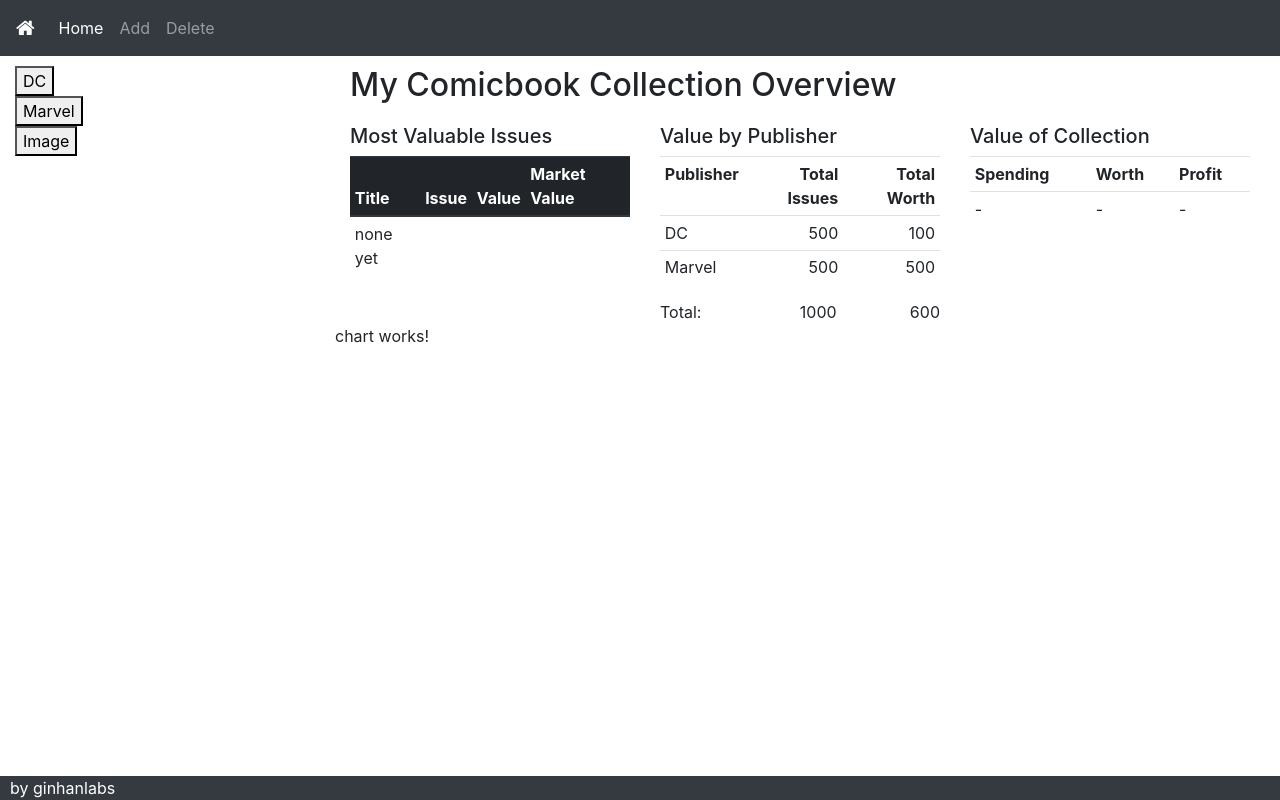
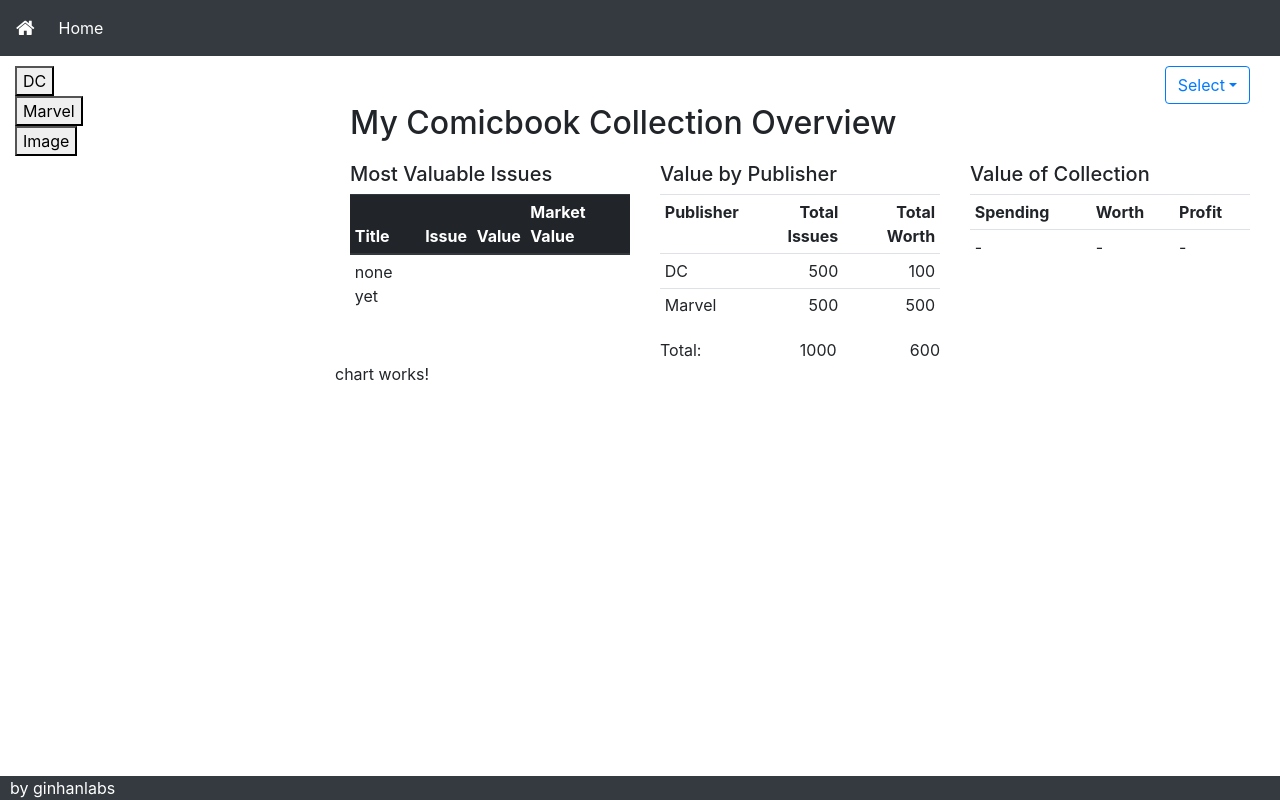
Before and after one commit to ginhanlabs/bookInvTS, an Angular app: page / in a window 1280 px wide. Built offline with nearby package versions, Linux system fonts and the light colour scheme.

Commit message:
added action dropdown

```diff
--- a/src/app/app.module.ts
+++ b/src/app/app.module.ts
@@ -16,6 +16,7 @@ import { ValueOfCollectionComponent } from './main-content/content-tabs/value-of
 import { DetailsComponent } from './main-content/content-tabs/details/details.component';
 import { ChartComponent } from './main-content/content-tabs/chart/chart.component';
 import { AppRoutingModule } from './app.routing.module';
+import { ActionMenuComponent } from './shared/action-menu/action-menu.component';
 
 @NgModule({
   declarations: [
@@ -30,6 +31,7 @@ import { AppRoutingModule } from './app.routing.module';
     ValueOfCollectionComponent,
     DetailsComponent,
     ChartComponent,
+    ActionMenuComponent,
   ],
   imports: [
     BrowserModule,
--- a/src/app/app.routing.module.ts
+++ b/src/app/app.routing.module.ts
@@ -7,12 +7,16 @@ import { DashboardComponent } from './main-content/content-tabs/dashboard.compon
 
 const appRoutes: Routes = [
     { path: '', component: DashboardComponent },
-    { path: 'details/:id', component: DetailsComponent}
+    { path: 'details/:title', component: DetailsComponent}
+    //TODO: figure out how to reload url with new params
+   //  runGuardsAndResolvers : paramsOrQueryParamsChange
 ]
 
 @NgModule({
     imports: [
-        RouterModule.forRoot(appRoutes)
+        RouterModule.forRoot(appRoutes, {
+            onSameUrlNavigation: 'reload'
+          })
     ],
     exports: [RouterModule]
 })
--- a/src/app/main-content/content-tabs/dashboard.component.html
+++ b/src/app/main-content/content-tabs/dashboard.component.html
@@ -1,4 +1,5 @@
 <div class="container-fluid">
+  <app-action-menu></app-action-menu>
   <div class="row">
       <div class="col-md-12">
         <h2>{{ pageTitle }}</h2>
--- a/src/app/main-content/content-tabs/details/details.component.html
+++ b/src/app/main-content/content-tabs/details/details.component.html
@@ -1,4 +1,4 @@
-<h5>Amzaing Spiderman</h5>
+<h5>{{ bookTitle }}</h5>
 <table class="table table-bordered table-striped table-condensed table-hover">
   <thead>
     <tr>
--- a/src/app/main-content/content-tabs/details/details.component.ts
+++ b/src/app/main-content/content-tabs/details/details.component.ts
@@ -1,4 +1,6 @@
 import { Component, OnInit } from '@angular/core';
+import { ActivatedRoute } from '@angular/router';
+
 
 @Component({
   selector: 'app-details',
@@ -6,10 +8,13 @@ import { Component, OnInit } from '@angular/core';
   styleUrls: ['./details.component.css']
 })
 export class DetailsComponent implements OnInit {
+  bookTitle: string;
 
-  constructor() { }
+  constructor(private route: ActivatedRoute) { }
 
   ngOnInit() {
+    this.bookTitle = this.route.snapshot.params.title;
+    console.log(this.route.snapshot.params.title);
   }
 
 }
--- a/src/app/navbar/navbar.component.html
+++ b/src/app/navbar/navbar.component.html
@@ -8,12 +8,7 @@
       <li class="nav-item active">
         <a class="nav-link" href="#">Home <span class="sr-only">(current)</span></a>
       </li>
-      <li class="nav-item">
-        <a class="nav-link" href="#">Add</a>
-      </li>
-      <li class="nav-item">
-        <a class="nav-link" href="#">Delete</a>
-      </li>
+
     </ul>
   </div>
 </nav>
--- /dev/null
+++ b/src/app/shared/action-menu/action-menu.component.html
@@ -0,0 +1,12 @@
+<div class="row">
+  <div class="col" style="text-align: right" >
+    <div ngbDropdown class="d-inline-block">
+      <button class="btn btn-outline-primary" id="dropdownBasic1" ngbDropdownToggle>Select</button>
+      <div ngbDropdownMenu aria-labelledby="dropdownBasic1">
+        <button class="dropdown-item">Add</button>
+        <button class="dropdown-item">Delete</button>
+        <button class="dropdown-item">Whatever</button>
+      </div>
+    </div>
+  </div>
+</div>
--- /dev/null
+++ b/src/app/shared/action-menu/action-menu.component.ts
@@ -0,0 +1,15 @@
+import { Component, OnInit } from '@angular/core';
+
+@Component({
+  selector: 'app-action-menu',
+  templateUrl: './action-menu.component.html',
+  styleUrls: ['./action-menu.component.css']
+})
+export class ActionMenuComponent implements OnInit {
+
+  constructor() { }
+
+  ngOnInit() {
+  }
+
+}
```
Also changed, not shown: src/app/shared/action-menu/action-menu.component.css (added), 1 other file (tests, documents, lock files or other folders).
